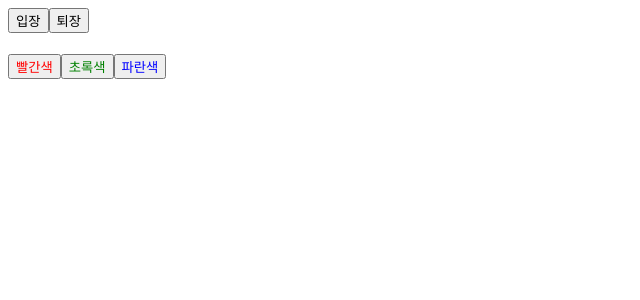
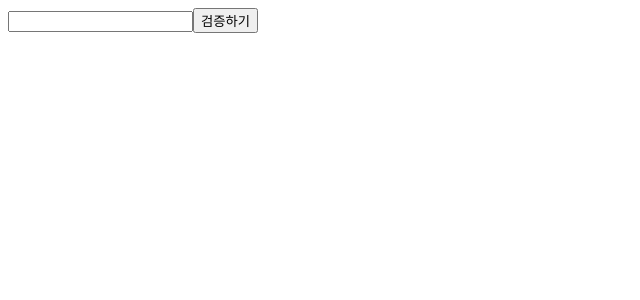
Before and after one commit to kimdohui/react_book, a React (Create React App) app: page / in a window 1280 px wide. Shown: the top 300 px of the page, without its empty margins (0-640 px from the left). Built offline with nearby package versions, Linux system fonts and the light colour scheme.

Commit message:
2020/06/07/TIL

```diff
--- a/src/App.js
+++ b/src/App.js
@@ -1,9 +1,10 @@
 import React from "react";
-import Counter from "./Counter";
+import EventPractice from "./EventPractice";
 import Say from "./Say";
+import ValidationSample from "./ValidationSample";
 
 const App = () => {
-  return <Say />;
+  return <ValidationSample />;
 };
 
 export default App;
--- /dev/null
+++ b/src/EventPractice.js
@@ -0,0 +1,59 @@
+import React, { Component } from "react";
+
+class EventPractice extends Component {
+  state = {
+    message: ""
+  };
+
+  constructor(props) {
+    super(props);
+    this.handleChange = this.handleChange.bind(this);
+    this.handleClick = this.handleClick.bind(this);
+  }
+
+  handleChange(e) {
+    this.setState({
+      [e.target.name]: e.target.value
+    });
+    console.log(this.state.message);
+  }
+
+  handleClick() {
+    alert(this.state.username + "   :   " + this.state.message);
+    this.setState({ message: "", username: "" });
+  }
+
+  handleKeyPress = e => {
+    if (e.key === "Enter") {
+      this.handleClick();
+    }
+  };
+
+  render() {
+    return (
+      <div>
+        <h1>이벤트 연습</h1>
+        <input
+          type="text"
+          name="username"
+          placeholder="아무거나 입력"
+          value={this.state.username}
+          onChange={this.handleChange}
+        />
+
+        <input
+          type="text"
+          name="message"
+          placeholder="아무거나 입력"
+          value={this.state.message}
+          onChange={this.handleChange}
+          onKeyPress={this.handleKeyPress}
+        />
+
+        <button onClick={this.handleClick}>확인</button>
+      </div>
+    );
+  }
+}
+
+export default EventPractice;
--- /dev/null
+++ b/src/ValidationSample.css
@@ -0,0 +1,7 @@
+.success {
+  background-color: lightgreen;
+}
+
+.failure {
+  background-color: lightcoral;
+}
--- /dev/null
+++ b/src/ValidationSample.js
@@ -0,0 +1,47 @@
+import React, { Component } from "react";
+import "./ValidationSample.css";
+
+class ValidationSample extends Component {
+  state = {
+    password: "",
+    clicked: false,
+    validated: false
+  };
+
+  handleChange = e => {
+    this.setState({
+      password: e.target.value
+    });
+  };
+
+  handleButtonClick = () => {
+    this.setState({
+      clicked: true,
+      validated: this.state.password === "0000"
+    });
+  };
+
+  handleonkeypress = () => {};
+
+  render() {
+    return (
+      <div>
+        <input
+          type="password"
+          value={this.state.password}
+          onChange={this.handleChange}
+          className={
+            this.state.clicked
+              ? this.state.validated
+                ? "success"
+                : "failure"
+              : ""
+          }
+        />
+        <button onClick={this.handleButtonClick}>검증하기</button>
+      </div>
+    );
+  }
+}
+
+export default ValidationSample;
```
